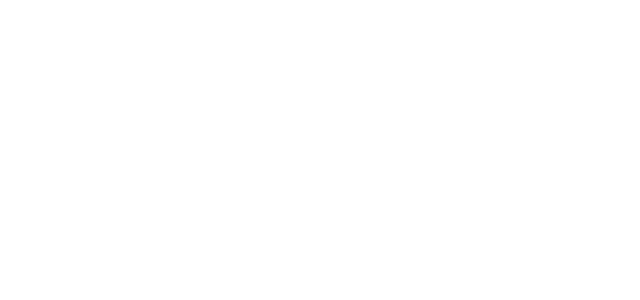
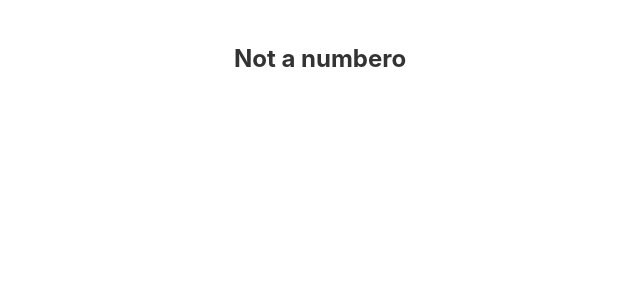
Before and after one commit to DCT-Berinyuy/Learn_Svelte, a Svelte app: page / in a window 1280 px wide. Shown: the top 300 px of the page, without its empty margins (320-960 px from the left). Built offline with nearby package versions, Linux system fonts and the light colour scheme.

Commit message:
conditional rendering

```diff
--- a/src/App.svelte
+++ b/src/App.svelte
@@ -1,9 +1,17 @@
 <script>
-
+const num = 'DCT';
 </script>
 
 <main>
-
+	{#if num === 0}
+		<h2>The number is zero</h2>
+	{:else if num < 0}
+		<h2>The number is negative</h2>
+	{:else if num > 0}
+		<h2>The number is positive</h2>
+	{:else}
+		<h2>Not a numbero</h2>
+	{/if}
 </main>
 
 <style>
```
